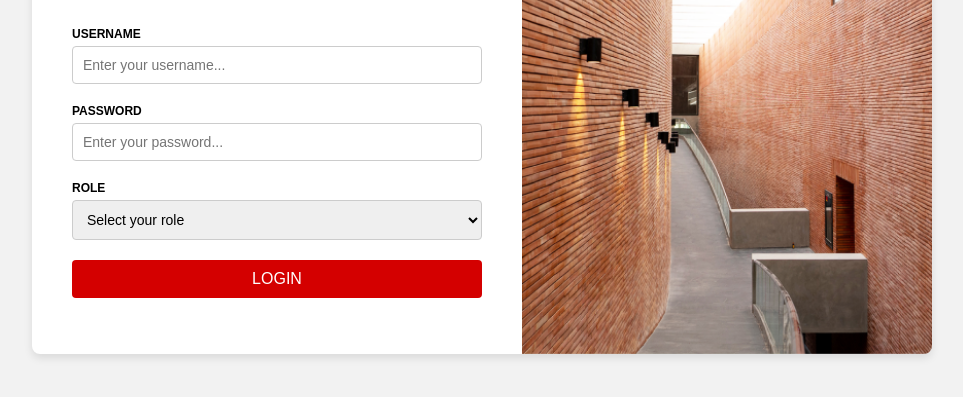
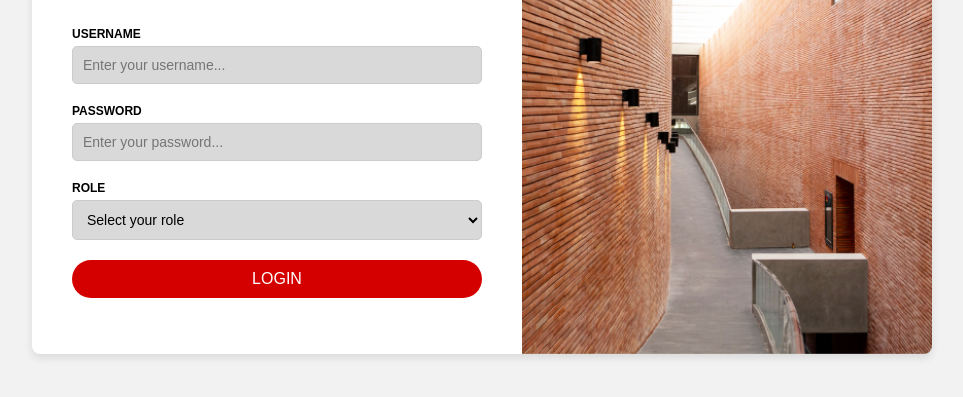
Before and after one commit to KittiphonKamnuan/cs261_group2-650001, a website: page Frontend/public/index.html in a window 1280 px wide. Shown: the part 305-702 px from the top of the page, without its empty margins (158-1121 px from the left). Drawn offline with Linux system fonts and the light colour scheme.

```diff
--- a/Frontend/public/styles.css
+++ b/Frontend/public/styles.css
@@ -53,12 +53,14 @@
     display: block;
 }
 
-.input-field input, .input-field select {
+.input-field input,
+.input-field select {
+    background-color: #D9D9D9;
     width: 100%;
     padding: 10px;
     font-size: 14px;
     border: 1px solid #ccc;
-    border-radius: 4px;
+    border-radius: 5px;
 }
 
 .login-btn {
@@ -68,7 +70,7 @@
     border: none;
     width: 100%;
     font-size: 16px;
-    border-radius: 4px;
+    border-radius: 20px;
     cursor: pointer;
     transition: background-color 0.3s ease;
 }
```
Also changed, not shown: Frontend/public/img/thammasat_logo_2.png (added), Frontend/public/img/tu_logo.png (added).
